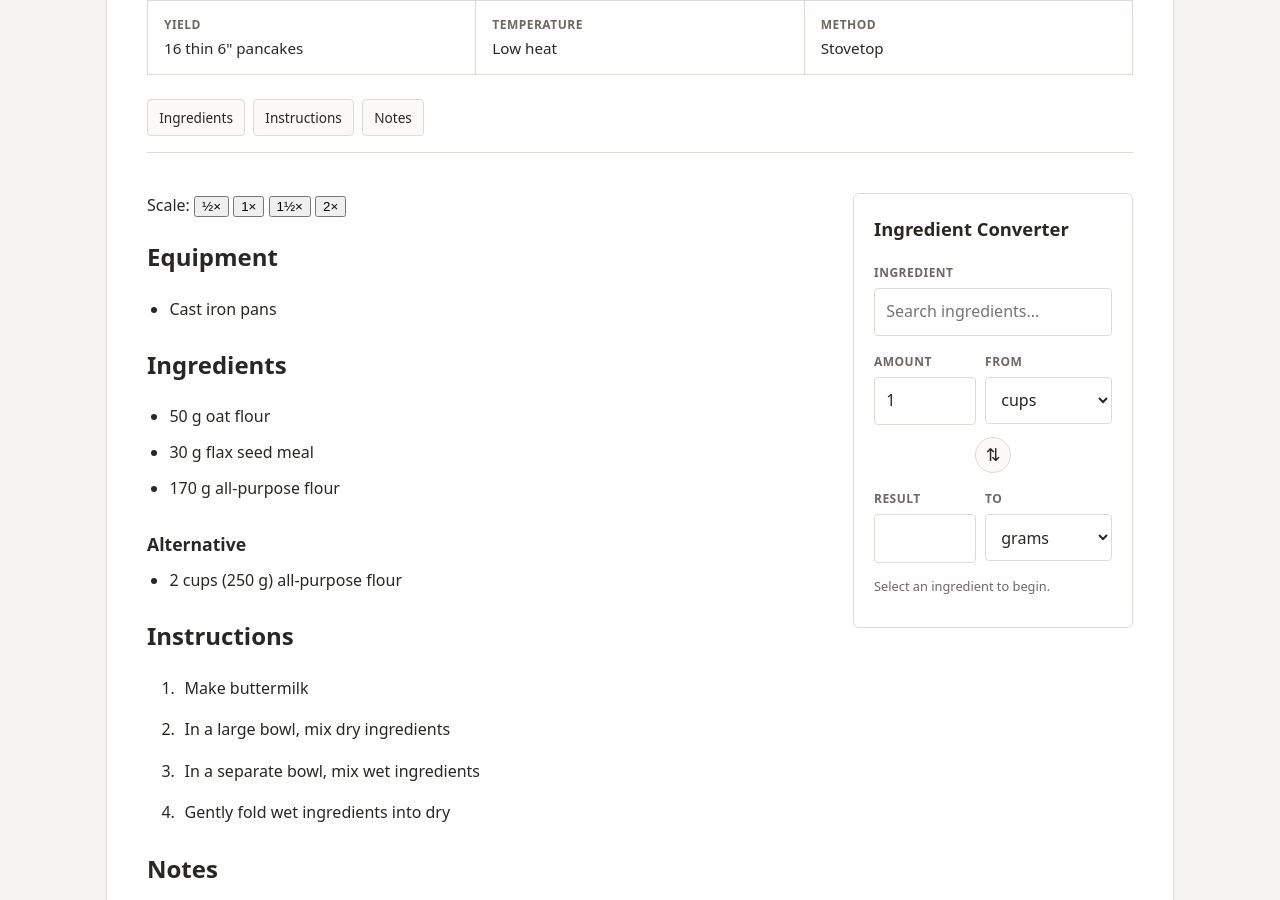
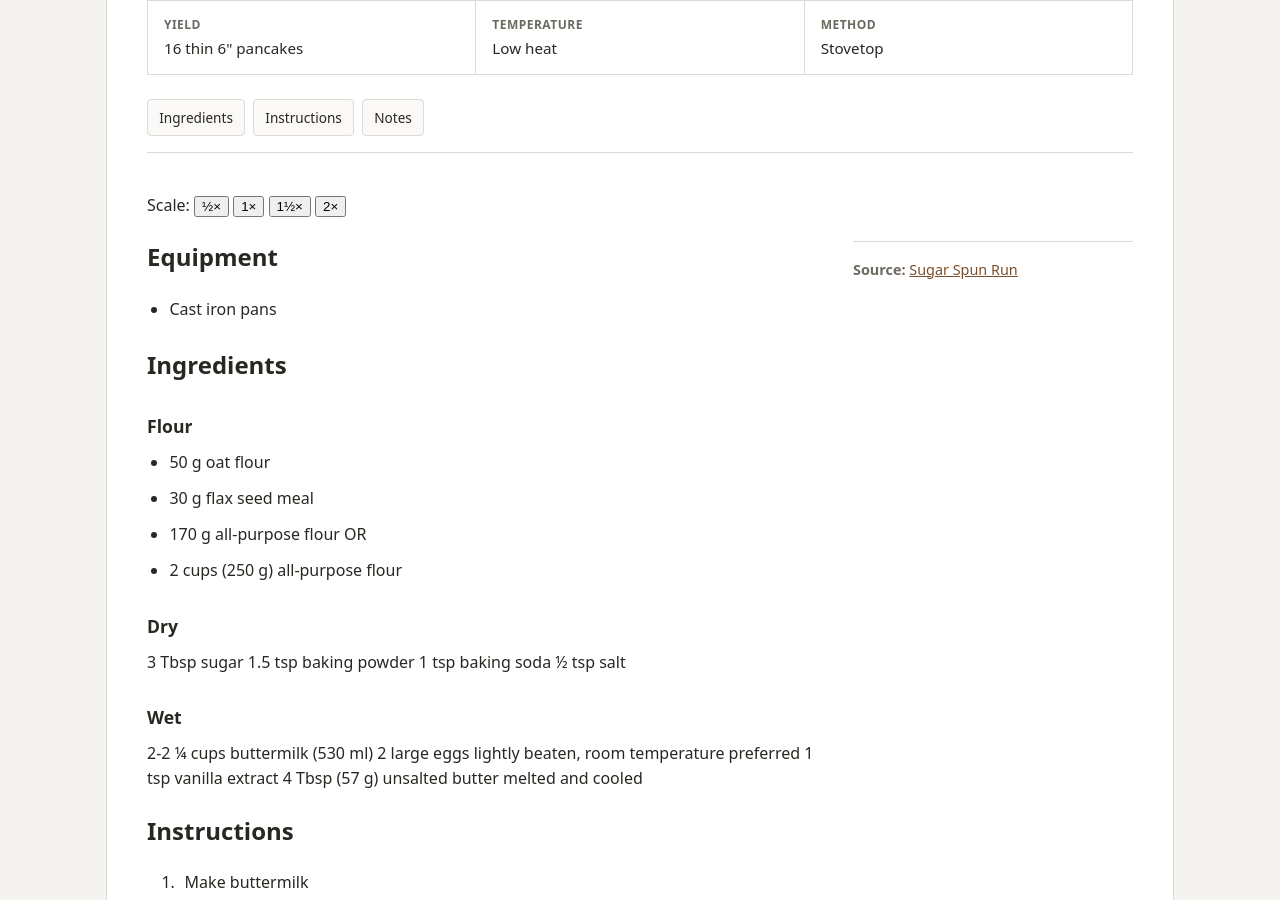
Before and after one commit to sundaycake/recipes, a Jekyll site: the page built from _recipes/pancakes-bmg.md, in a window 1280 px wide and 900 px high, scrolled down 371 px. Built offline with Jekyll 4.4.1, drawn with Linux system fonts in a browser that asks for light colours.

Commit message:
Update pancakes-bmg.md

```diff
--- a/_recipes/pancakes-bmg.md
+++ b/_recipes/pancakes-bmg.md
@@ -15,8 +15,8 @@ cook_time: 20 minutes
 cook_temp: Low heat
 cook_method: Stovetop
 
-source:
-source_url:
+source: Sugar Spun Run
+source_url: https://sugarspunrun.com/buttermilk-pancakes/
 ---
 
 ## Equipment
@@ -25,12 +25,25 @@ source_url:
 
 ## Ingredients
 
+### Flour
 - 50 g oat flour
 - 30 g flax seed meal
 - 170 g all-purpose flour
+> OR
+- 2 cups (250 g) all-purpose flour
 
-### Alternative
-- 2 cups all-purpose flour (250 g)
+### Dry
+3 Tbsp sugar
+1.5 tsp baking powder
+1 tsp baking soda
+½ tsp salt
+
+### Wet
+
+2-2 ¼ cups buttermilk (530 ml)
+2 large eggs lightly beaten, room temperature preferred
+1 tsp vanilla extract
+4 Tbsp (57 g) unsalted butter melted and cooled
 
 ## Instructions
 
```
